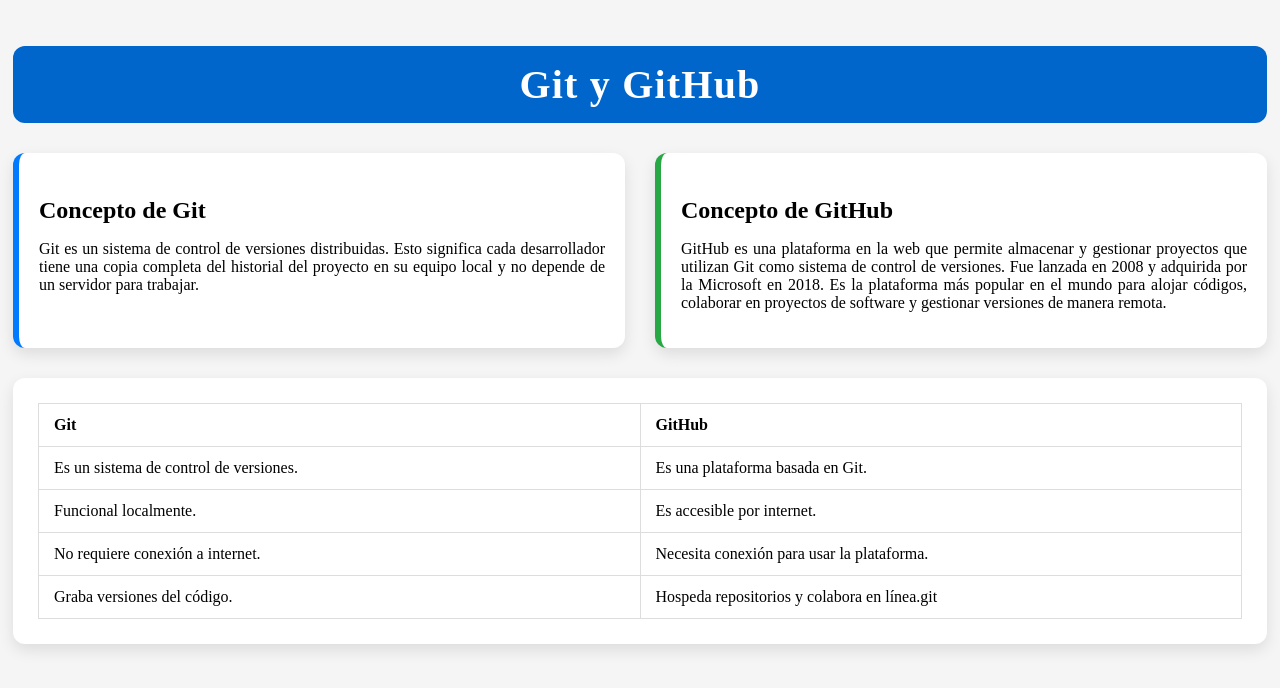
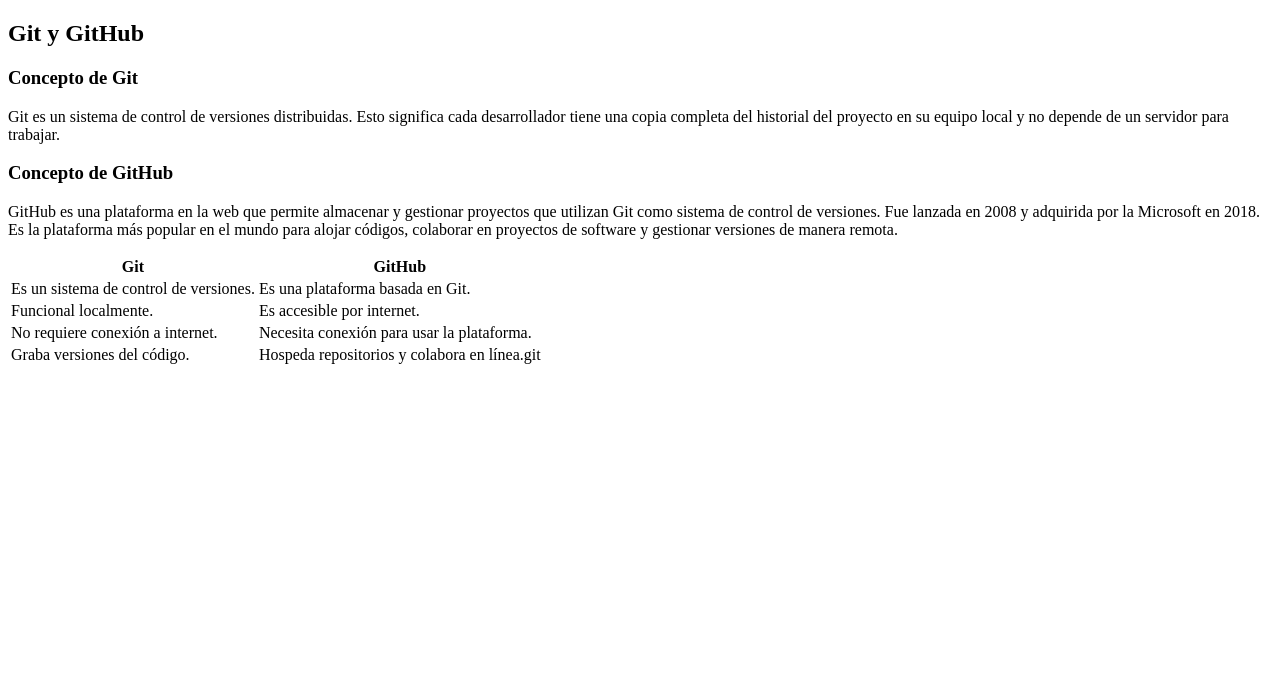
Before and after one commit to MariaGonzalez21/Ejercicio1, a plain HTML site: page index.html in a window 1280 px wide. Drawn offline with Linux system fonts and the light colour scheme.

Commit message:
Revert "Web con estilos"
This reverts commit 260bf6b0ea4111602bf392cbf2c38a6dd91ce0fd.

```diff
--- a/css/styles.css
+++ /dev/null
@@ -1,77 +0,0 @@
-body {
-    background-color: #F5F5F5;
-}
-
-.contenido{
-    background-color: #F5F5F5;
-    max-width: 90;
-    margin: 0 auto;
-    padding: 5px;
-}
-
-h2{
-    font-size: 40px;
-    background-color: #0066CC;
-    color: white;
-    padding: 15px 25px;
-    border-radius: 12px;
-    font-weight: 600;
-    letter-spacing: 1.2px;
-    margin-bottom: 30px;
-    text-align: center;
-}
-
-.contenido-tarjeta {
-   display: flex;
-   gap: 30px;
-   margin-bottom: 30px;
-   flex-wrap: wrap;
-}
-
-.tarjetas{
-    background-color: white;
-    padding: 20px;
-    border-radius: 12px;
-    box-shadow: 0 6px 15px rgba(0, 0, 0, 0.1);
-    flex: 1;
-    min-width: 300px;
-    text-align: justify;
-}
-
-.tarjetas:hover{
-    transform: translateY(-5px);
-}
-
-.tarjetas h3{
-    font-weight: 600;
-    font-size: 24px;
-    margin-bottom: 15px;
-}
-
-.tarjeta-Git{
-    border-left: 6px solid #007bff;
-}
-
-.tarjeta-GitHub{
-    border-left: 6px solid #28a745;
-}
-
-.contenedor-tabla{
-    background-color: white;
-    padding: 25px;
-    border-radius: 12px;
-    box-shadow: 0 6px 15px rgba(0, 0, 0, 0.1)
-}
-
-.tabla-diferencias{
-    width: 100%;
-    border-collapse: collapse;
-    table-layout: fixed;
-}
-
-.tabla-diferencias th,
-.tabla-diferencias td {
-    border: 1px solid #ddd;
-    padding: 12px 15px;
-    text-align: left;
-}
--- a/index.html
+++ b/index.html
@@ -3,7 +3,6 @@
 <head>
     <meta charset="UTF-8">
     <meta name="viewport" content="width=device-width, initial-scale=1.0">
-    <link rel="stylesheet" href="css/styles.css">
     <title>GitHub</title>
 </head>
 <body>
```
